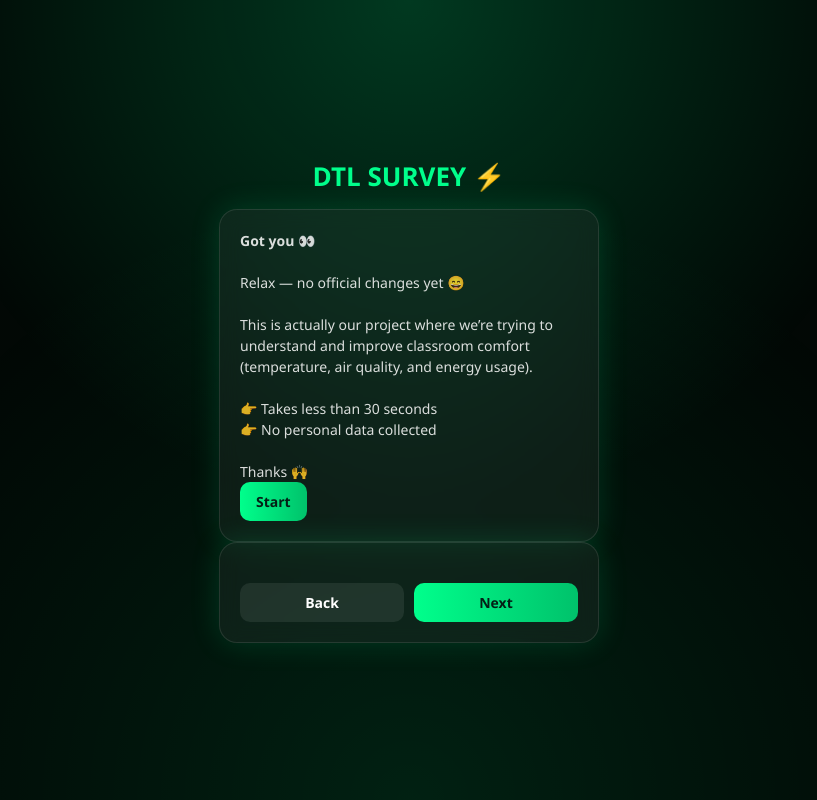
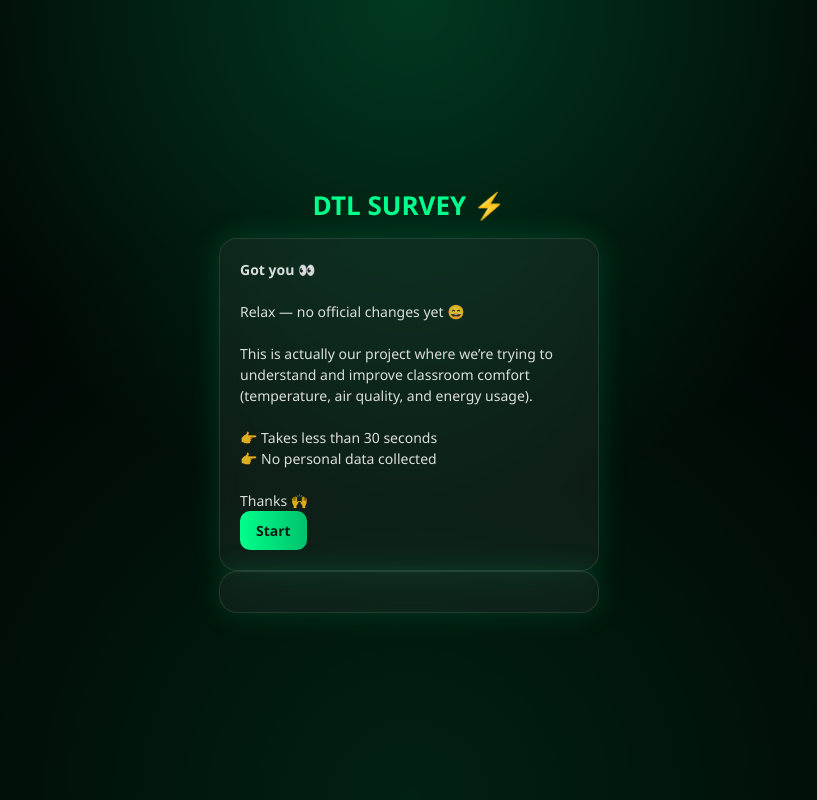
Before and after one commit to homebites252513/dtl_survey, a Flask app: page / in a window 1280 px wide. Shown: the whole page, without its empty margins (231-1048 px from the left). Run offline with Flask 3, Linux system fonts and the light colour scheme.

Commit message:
Update style.css

```diff
--- a/homebites-survey/static/style.css
+++ b/homebites-survey/static/style.css
@@ -6,7 +6,7 @@
   font-family: 'Segoe UI', sans-serif;
 }
 
-/* BACKGROUND */
+/* BODY */
 body {
   background: #020805;
   color: #fff;
@@ -26,7 +26,7 @@ body {
   z-index: -1;
 }
 
-/* CONTAINER */
+/* MAIN CONTAINER */
 .container {
   width: 100%;
   max-width: 420px;
@@ -42,7 +42,7 @@ h1 {
   color: #00ff8c;
 }
 
-/* CARD (INTRO + FORM) */
+/* CARD */
 .card, form {
   background: rgba(255,255,255,0.05);
   border: 1px solid rgba(255,255,255,0.1);
@@ -52,18 +52,25 @@ h1 {
   backdrop-filter: blur(10px);
 }
 
-/* STEP CONTROL */
+/* INTRO TEXT */
+#intro p {
+  font-size: 14px;
+  line-height: 1.5;
+  color: rgba(255,255,255,0.85);
+}
+
+/* STEPS */
 .step {
   display: none;
 }
 
-/* QUESTION TEXT */
+/* QUESTION */
 h2 {
   font-size: 17px;
   margin-bottom: 15px;
 }
 
-/* OPTIONS CONTAINER */
+/* OPTIONS */
 .options {
   display: flex;
   flex-direction: column;
@@ -82,13 +89,13 @@ h2 {
   transition: 0.2s ease;
 }
 
-/* HOVER EFFECT */
+/* HOVER */
 .opt:hover {
   transform: translateY(-2px);
   border-color: rgba(0,255,140,0.4);
 }
 
-/* ACTIVE OPTION */
+/* ACTIVE */
 .opt.active {
   background: linear-gradient(90deg, #00ff8c, #00c26b);
   color: #042016;
@@ -96,7 +103,7 @@ h2 {
   box-shadow: 0 0 20px rgba(0,255,140,0.4);
 }
 
-/* NAV BUTTONS */
+/* NAVIGATION */
 .nav {
   margin-top: 20px;
   display: flex;
@@ -104,7 +111,12 @@ h2 {
   gap: 10px;
 }
 
-/* BUTTON STYLE */
+/* HIDE NAV ON LOAD (IMPORTANT) */
+#surveyForm .nav {
+  display: none;
+}
+
+/* BUTTONS */
 button {
   padding: 10px 16px;
   border-radius: 10px;
@@ -130,13 +142,6 @@ button:hover {
   box-shadow: 0 0 10px rgba(0,255,140,0.4);
 }
 
-/* INTRO TEXT */
-#intro p {
-  font-size: 14px;
-  line-height: 1.5;
-  color: rgba(255,255,255,0.85);
-}
-
 /* MOBILE */
 @media (max-width: 480px) {
   .container {
```
